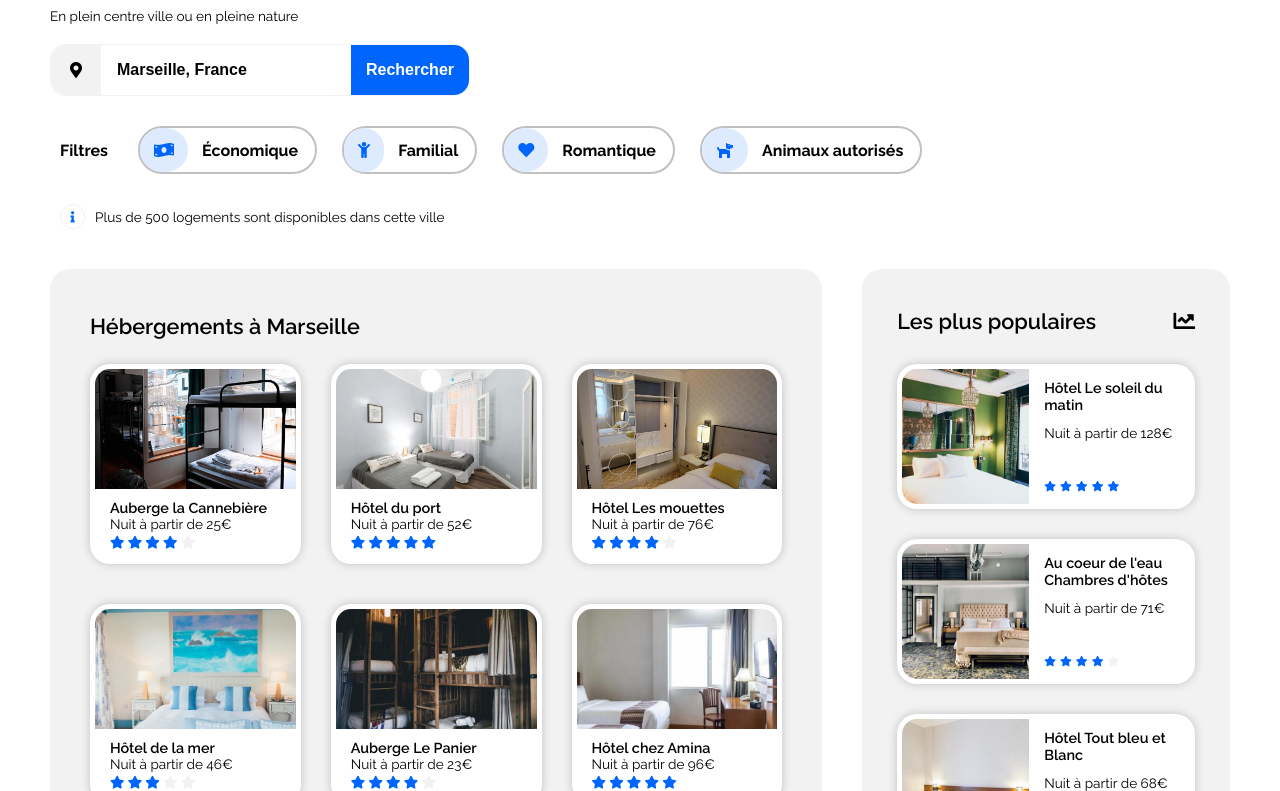
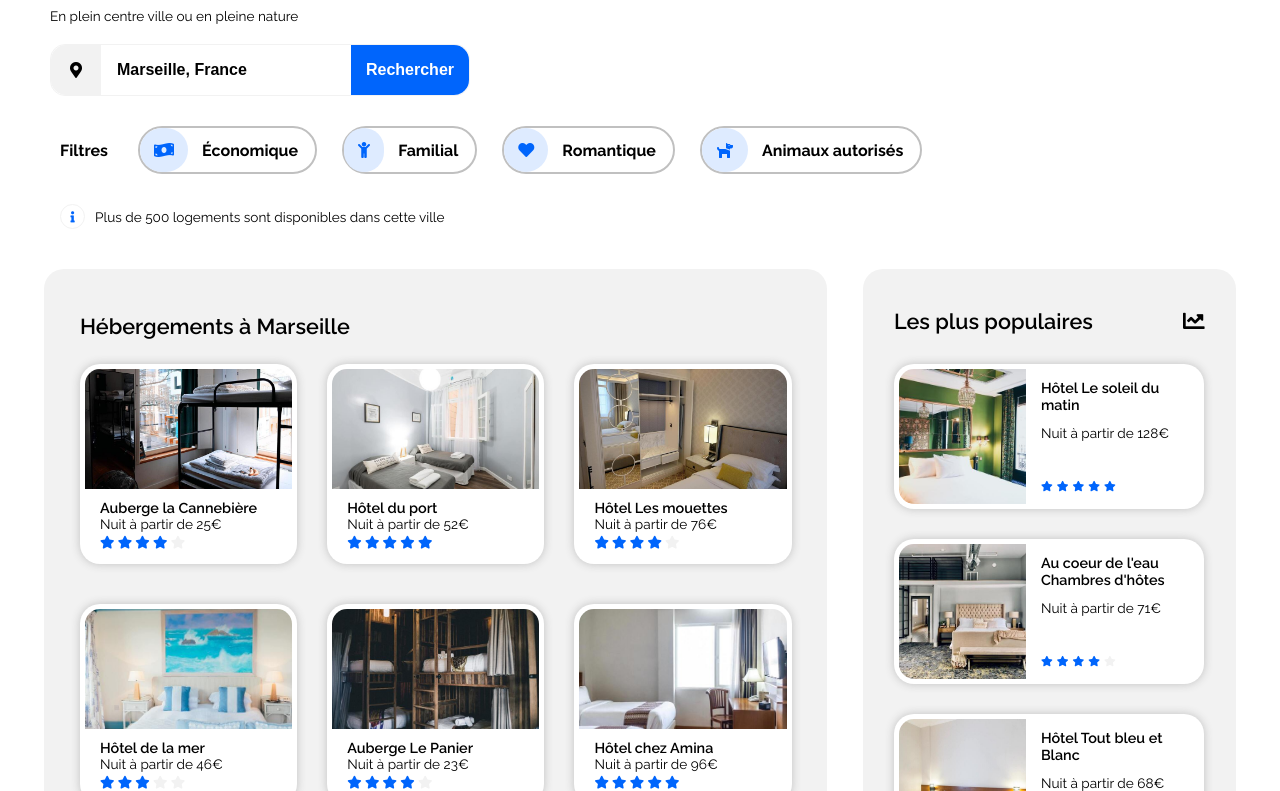
Before and after one commit to nickson75/JeanMorette_2_28052021, a plain HTML site: page index.html in a window 1280 px wide. Shown: the part 161-952 px from the top of the page. Drawn offline with Linux system fonts and the light colour scheme.

Commit message:
restructuration du code html pour la partie hebergements, et début de passage aux valeurs relatives CSS pour les bordures

```diff
--- a/css/style.css
+++ b/css/style.css
@@ -18,24 +18,37 @@ body{
     font-family: 'Raleway', sans-serif;
 }
 
-.header {
-    width: 100%;
-    position: fixed;
-    top: 0;
-    left: 0;
-    z-index: 2;
+main {
+    display: grid;
+    grid-template-areas:
+                        "hebergements aside"
+                        "activites activites";
+
+    grid-template-columns: 2.1fr 1fr;
+    place-content: stretch;
+    column-gap: 2.78vw;
+    padding: 0 calc(3.472vw);
 }
 
-.main {
-    width: 100%;
-    position: relative;
-    top: 130px;
-    left: 0;
-    z-index: 1;
-
+#hebergements {
+    grid-area: hebergements;
 }
 
+aside {
+    grid-area: aside;
+}
 
+#activites {
+    grid-area: activites;
+}
+
+footer {
+    grid-area: footer;
+}
+
+header, main, nav {
+    max-width: 1440px;
+}
 
 #hebergements {
     padding-top: 130px;
@@ -109,7 +122,7 @@ p {
     font-size: 0.85rem;
 }
 
-.article-container-stars i {
+.section-container-stars i {
     font-size: 0.78rem;
 }
 
@@ -131,6 +144,11 @@ p {
     display: flex;
     flex-wrap: wrap;
     background-color: white;
+    width: 100%;
+    position: fixed;
+    top: 0;
+    left: 0;
+    z-index: 2;
 }
 
 .nav-container > div {
@@ -257,6 +275,7 @@ header nav span:hover {
 
 .header-container {
     padding: 0 50px 40px;
+    margin-top: 130px;
 }
 
 @media (max-width: 1023px) {
@@ -465,38 +484,15 @@ header nav span:hover {
 }
 
 
+/* Vignettes Hotels section */
 
-
-
-
-/* Container Hotels */
-
-.hotel-grid-container {
-    display: grid;
-    grid-template-columns: 2.1fr 1fr;
-    grid-gap: 40px;
-    padding: 0 50px;
-}
-
-@media (max-width: 1279px) {
-
-    .hotel-grid-container {
-        grid-template-columns: 1fr;
-        grid-gap: 0;
-        padding: 0;
-    }
-}
-
-
-/* Vignettes Hotels article */
-
-.hotel-article-grid-container {
-    padding: 45px 40px 50px;
+.hotel-section-grid-container {
+    padding: 45px 2.78vw 50px;
     background-color: var(--gris);
     border-radius: 20px;
 }
 
-.hotel-article-grid-cards{
+.hotel-section-grid-cards{
     display: grid;
     grid-template-columns: repeat(3, 1fr);
     gap: 30px;
@@ -504,7 +500,7 @@ header nav span:hover {
 
 }
 
-.hotel-article-card {
+.hotel-section-card {
     background-color: white;
     padding: 5px;
     margin-bottom: 10px;
@@ -513,16 +509,16 @@ header nav span:hover {
     box-shadow: 0 0 10px silver;
 }
 
-.hotel-article-card:hover {
+.hotel-section-card:hover {
     background-color: var(--bleu-clair);
 }
 
-.hotel-article-card-container-img {
+.hotel-section-card-container-img {
     height: 120px;
 
 }
 
-.hotel-article-card-img {
+.hotel-section-card-img {
     height: 100%;
     width: 100%;
     object-fit: cover;
@@ -530,12 +526,12 @@ header nav span:hover {
     border-top-right-radius: 15px;
 }
 
-.hotel-article-card-container-info {
+.hotel-section-card-container-info {
     padding: 10px 15px;
     height: 80px;
 }
 
-.hotel-article-container-stars {
+.hotel-section-container-stars {
     font-size: 0.8rem;
     margin-top: 3px;
 }
@@ -548,27 +544,20 @@ header nav span:hover {
     color: var(--bleu);
 }
 
-@media (max-width: 1279px) {
 
-    .hotel-article-grid-container {
-        padding: 40px 50px 0;
+@media (max-width: 1023px) {
+
+    .hotel-section-grid-container {
+        padding: 2.78vw 3.47vw 0;
         background-color: white;
         border-radius: 0;
     }
 
 }
 
-@media (max-width: 1023px) {
-
-    .hotel-article-grid-container {
-        padding: 40px 20px 0;
-    }
-
-}
-
 @media (max-width: 760px) {
 
-    .hotel-article-grid-cards{
+    .hotel-section-grid-cards{
         grid-template-columns: repeat(2, 1fr);
     }
 
@@ -576,7 +565,7 @@ header nav span:hover {
 
 @media (max-width: 500px) {
 
-    .hotel-article-grid-cards{
+    .hotel-section-grid-cards{
         grid-template-columns: 1fr;
     }
 
@@ -588,7 +577,7 @@ header nav span:hover {
 /* Vignettes Hotels aside */
 
 aside {
-    padding: 40px 35px;
+    padding: 40px 2.43vw;
     background-color: var(--gris);
     border-radius: 20px;
 }
@@ -645,20 +634,6 @@ aside {
     margin-top: 12px;
 }
 
-@media (max-width: 1279px) {
-
-    aside {
-        order: -1;
-        padding: 30px 50px 35px;
-        border-radius: 0;
-    }
-
-    .aside-grid-cards {
-        grid-template-columns: repeat(3, 1fr);
-        grid-gap: 30px;
-    }
-
-}
 
 @media (max-width: 1074px) {
 
@@ -671,7 +646,14 @@ aside {
 @media (max-width: 1023px) {
 
     aside {
+        order: -1;
         padding: 30px 20px 35px;
+        border-radius: 0;
+    }
+
+    .aside-grid-cards {
+        grid-template-columns: repeat(3, 1fr);
+        grid-gap: 30px;
     }
 
 }
@@ -689,7 +671,7 @@ aside {
 /* Vignettes Activités */
 
 .activites {
-    padding: 60px 50px;
+    padding: 60px 0;
 }
 
 .activites-grid-cards {
--- a/index.html
+++ b/index.html
@@ -14,22 +14,17 @@
 </head>
 <body>
 
-    <div class="header">
+
     <header>
-                <nav class="nav-container">
+            <nav class="nav-container header">
                 <div class="nav-container-logo"><a href="index.html"><img class="logo" src="images/logo/Reservia.svg" alt="Logo de Reservia" /></a></div>
                 <div class="nav-container-hebergements"><a href="#hebergements"><span>Hébergements</span></a></div>
                 <div class="nav-container-activites"><a href="#activites"><span>Activités</span></a></div>
                 <div class="nav-container-inscription"><a class="bleu inscription" href="#"><span>S'inscrire</span></a></div>
             </nav>
 
-        </header>
-    </div>
 
-    <div class="main">
-        <main>
-
-            <div class="header-container">
+            <section class="header-container">
 
                 <h1>Trouvez votre hébergement pour des vacances de rêve</h1>
 
@@ -40,9 +35,6 @@
                     <input class="grow" type="text" value="Marseille, France" required>
                     <button class="rechercher" type="submit"><span>Rechercher</span><span><i class="fas fa-search"></i></span></button>
                 </form>
-
-
-
 
 
                 <div class="filtres">
@@ -98,31 +90,35 @@
 
                 </div>
 
-            </div>
+            </section>
 
-            <div id="hebergements" class="hotel-grid-container">
+    </header>
 
-                <article>
-                    <div class="hotel-article-grid-container">
+
+
+    <main>
+
+        <section id="hebergements" class="hebergements">
+            <div class="hotel-section-grid-container">
 
                 <div class="hotel-container-title">
                     <h2>Hébergements à Marseille</h2>
                 </div>
 
-                        <div class="hotel-article-grid-cards">
+                <div class="hotel-section-grid-cards">
 
                     <a href="#">
-                                <div class="hotel-article-card">
+                        <div class="hotel-section-card">
 
-                                    <div class="hotel-article-card-container-img">
-                                        <img class="hotel-article-card-img" src="images/hebergements/4_small/marcus-loke-WQJvWU_HZFo-unsplash.jpg" alt="Photo de la chambre de l'Auberge la Cannebière">
+                            <div class="hotel-section-card-container-img">
+                                <img class="hotel-section-card-img" src="images/hebergements/4_small/marcus-loke-WQJvWU_HZFo-unsplash.jpg" alt="Photo de la chambre de l'Auberge la Cannebière">
                             </div>
 
-                                    <div class="hotel-article-card-container-info">
+                            <div class="hotel-section-card-container-info">
                                 <h3>Auberge la Cannebière</h3>
                                 <p>Nuit à partir de <span>25€</span></p>
 
-                                        <div class="hotel-article-container-stars">
+                                <div class="hotel-section-container-stars">
                                     <i class="fas fa-star bleu"></i>
                                     <i class="fas fa-star bleu"></i>
                                     <i class="fas fa-star bleu"></i>
@@ -135,16 +131,16 @@
                     </a>
 
                     <a href="#">
-                                <div class="hotel-article-card">
+                        <div class="hotel-section-card">
 
-                                    <div class="hotel-article-card-container-img">
-                                        <img class="hotel-article-card-img" src="images/hebergements/4_small/fred-kleber-gTbaxaVLvsg-unsplash.jpg" alt="Photo de la chambre de l'Hôtel du port">
+                            <div class="hotel-section-card-container-img">
+                                <img class="hotel-section-card-img" src="images/hebergements/4_small/fred-kleber-gTbaxaVLvsg-unsplash.jpg" alt="Photo de la chambre de l'Hôtel du port">
                             </div>
 
-                                    <div class="hotel-article-card-container-info">
+                            <div class="hotel-section-card-container-info">
                                 <h3>Hôtel du port</h3>
                                 <p>Nuit à partir de <span>52€</span></p>
-                                        <div class="hotel-article-container-stars">
+                                <div class="hotel-section-container-stars">
                                     <i class="fas fa-star bleu"></i>
                                     <i class="fas fa-star bleu"></i>
                                     <i class="fas fa-star bleu"></i>
@@ -157,16 +153,16 @@
                     </a>
 
                     <a href="#">
-                                <div class="hotel-article-card">
+                        <div class="hotel-section-card">
 
-                                    <div class="hotel-article-card-container-img">
-                                        <img class="hotel-article-card-img" src="images/hebergements/4_small/reisetopia-B8WIgxA_PFU-unsplash.jpg" alt="Photo de la chambre de l'Hôtel Les mouettes">
+                            <div class="hotel-section-card-container-img">
+                                <img class="hotel-section-card-img" src="images/hebergements/4_small/reisetopia-B8WIgxA_PFU-unsplash.jpg" alt="Photo de la chambre de l'Hôtel Les mouettes">
                             </div>
 
-                                    <div class="hotel-article-card-container-info">
+                            <div class="hotel-section-card-container-info">
                                 <h3>Hôtel Les mouettes</h3>
                                 <p>Nuit à partir de <span>76€</span></p>
-                                        <div class="hotel-article-container-stars">
+                                <div class="hotel-section-container-stars">
                                     <i class="fas fa-star bleu"></i>
                                     <i class="fas fa-star bleu"></i>
                                     <i class="fas fa-star bleu"></i>
@@ -179,16 +175,16 @@
                     </a>
 
                     <a href="#">
-                                <div class="hotel-article-card">
+                        <div class="hotel-section-card">
 
-                                    <div class="hotel-article-card-container-img">
-                                        <img class="hotel-article-card-img" src="images/hebergements/4_small/annie-spratt-Eg1qcIitAuA-unsplash.jpg" alt="Photo de la chambre de l'Hôtel de la mer">
+                            <div class="hotel-section-card-container-img">
+                                <img class="hotel-section-card-img" src="images/hebergements/4_small/annie-spratt-Eg1qcIitAuA-unsplash.jpg" alt="Photo de la chambre de l'Hôtel de la mer">
                             </div>
 
-                                    <div class="hotel-article-card-container-info">
+                            <div class="hotel-section-card-container-info">
                                 <h3>Hôtel de la mer</h3>
                                 <p>Nuit à partir de <span>46€</span></p>
-                                        <div class="hotel-article-container-stars">
+                                <div class="hotel-section-container-stars">
                                     <i class="fas fa-star bleu"></i>
                                     <i class="fas fa-star bleu"></i>
                                     <i class="fas fa-star bleu"></i>
@@ -201,16 +197,16 @@
                     </a>
 
                     <a href="#">
-                                <div class="hotel-article-card">
+                        <div class="hotel-section-card">
 
-                                    <div class="hotel-article-card-container-img">
-                                        <img class="hotel-article-card-img" src="images/hebergements/4_small/nicate-lee-kT-ZyaiwBe0-unsplash.jpg" alt="Photo de la chambre de l'Auberge Le Panier">
+                            <div class="hotel-section-card-container-img">
+                                <img class="hotel-section-card-img" src="images/hebergements/4_small/nicate-lee-kT-ZyaiwBe0-unsplash.jpg" alt="Photo de la chambre de l'Auberge Le Panier">
                             </div>
 
-                                    <div class="hotel-article-card-container-info">
+                            <div class="hotel-section-card-container-info">
                                 <h3>Auberge Le Panier</h3>
                                 <p>Nuit à partir de <span>23€</span></p>
-                                        <div class="hotel-article-container-stars">
+                                <div class="hotel-section-container-stars">
                                     <i class="fas fa-star bleu"></i>
                                     <i class="fas fa-star bleu"></i>
                                     <i class="fas fa-star bleu"></i>
@@ -223,16 +219,16 @@
                     </a>
 
                     <a href="#">
-                                <div class="hotel-article-card">
+                        <div class="hotel-section-card">
 
-                                    <div class="hotel-article-card-container-img">
-                                        <img class="hotel-article-card-img" src="images/hebergements/4_small/febrian-zakaria-M6S1WvfW68A-unsplash.jpg" alt="Photo de la chambre de l'Hôtel chez Amina">
+                            <div class="hotel-section-card-container-img">
+                                <img class="hotel-section-card-img" src="images/hebergements/4_small/febrian-zakaria-M6S1WvfW68A-unsplash.jpg" alt="Photo de la chambre de l'Hôtel chez Amina">
                             </div>
 
-                                    <div class="hotel-article-card-container-info">
+                            <div class="hotel-section-card-container-info">
                                 <h3>Hôtel chez Amina</h3>
                                 <p>Nuit à partir de <span>96€</span></p>
-                                        <div class="hotel-article-container-stars">
+                                <div class="hotel-section-container-stars">
                                     <i class="fas fa-star bleu"></i>
                                     <i class="fas fa-star bleu"></i>
                                     <i class="fas fa-star bleu"></i>
@@ -251,7 +247,7 @@
 
 
             </div>
-                </article>
+        </section>
 
         <aside>
             <div>
@@ -342,12 +338,9 @@
             </div>
         </aside>
 
-            </div>
+
 
         <section id="activites" class="activites">
-
-                <article>
-                    <div class="">
 
             <div class="container-h2">
                 <h2>Activités à Marseille</h2>
@@ -440,9 +433,6 @@
 
             </div>
 
-                    </div>
-                </article>
-
         </section>
 
     </main>
@@ -476,7 +466,7 @@
     </footer>
 
 
-    </div>
+
 
 
 </body>
```
Also changed, not shown: 5 other files. Lines whose indentation alone changed are shown as unchanged.
